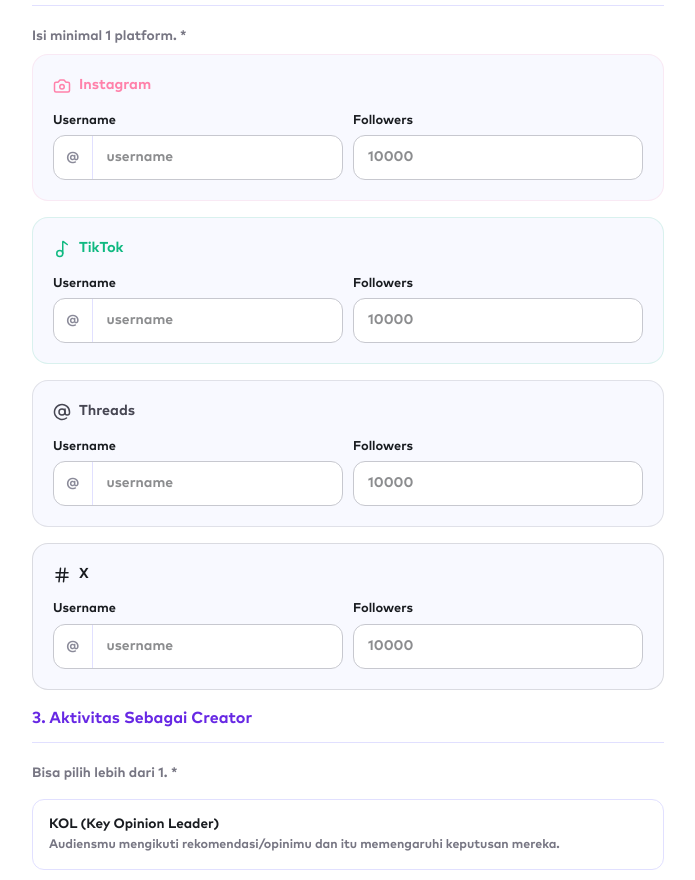
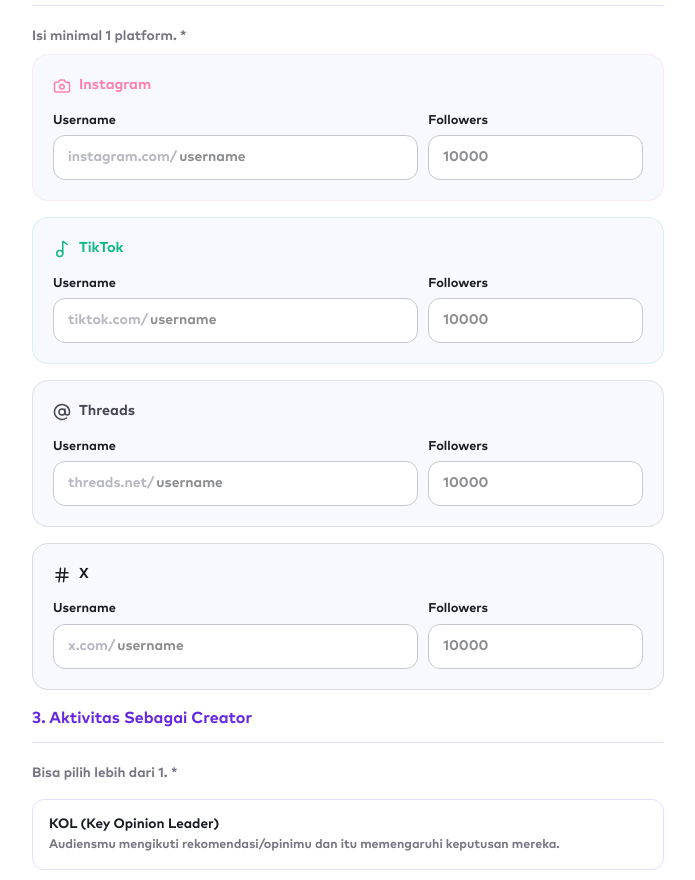
Before and after one commit to fabian4819/Azera-Frontend, a React (Vite) app: page /kol/register in a window 1280 px wide. Shown: the part 900-1780 px from the top of the page, without its empty margins (292-987 px from the left). Built offline with nearby package versions, Linux system fonts and the light colour scheme; no server answers.

Commit message:
Enhance KOL registration by adding profile URL generation and updating social platform structure

```diff
--- a/src/pages/KOLRegister.tsx
+++ b/src/pages/KOLRegister.tsx
@@ -12,11 +12,18 @@ const activities = [
   { value: 'live_streamer', label: 'Live Streamer', desc: 'Siaran langsung untuk interaksi dengan audiens atau bantu penjualan.' },
 ];
 const socialPlatforms = [
-  { value: 'instagram', label: 'Instagram', icon: Camera, color: '#ff81aa' },
-  { value: 'tiktok', label: 'TikTok', icon: Music2, color: '#10B981' },
-  { value: 'threads', label: 'Threads', icon: AtSign, color: '#464652' },
-  { value: 'x', label: 'X', icon: Hash, color: '#191c20' },
+  { value: 'instagram', label: 'Instagram', icon: Camera, color: '#ff81aa', prefix: 'instagram.com/' },
+  { value: 'tiktok', label: 'TikTok', icon: Music2, color: '#10B981', prefix: 'tiktok.com/' },
+  { value: 'threads', label: 'Threads', icon: AtSign, color: '#464652', prefix: 'threads.net/' },
+  { value: 'x', label: 'X', icon: Hash, color: '#191c20', prefix: 'x.com/' },
 ];
+
+const buildProfileUrl = (platform: string, username: string) => {
+  const clean = username.replace(/^@+/, '').trim();
+  if (!clean) return '';
+  const p = socialPlatforms.find((s) => s.value === platform);
+  return p ? `https://${p.prefix}${clean}` : '';
+};
 
 const WILAYAH_API = 'https://www.emsifa.com/api-wilayah-indonesia/api';
 
@@ -161,7 +168,7 @@ export default function KOLRegister() {
     try {
       const socialsPayload = Object.entries(socials)
         .filter(([, v]) => v?.username)
-        .map(([platform, v]) => ({ platform, username: v.username, profileUrl: v.profileUrl || '', followers: Number(v.followers) || 0 }));
+        .map(([platform, v]) => ({ platform, username: v.username, profileUrl: v.profileUrl || buildProfileUrl(platform, v.username), followers: Number(v.followers) || 0 }));
 
       const provinceName = provinces.find((p) => p.id === province)?.name || '';
       const cityName = cities.find((c) => c.id === city)?.name || '';
@@ -283,22 +290,22 @@ export default function KOLRegister() {
           <div ref={socialsRef}>
             <p style={{ color: '#777683', fontSize: '0.85rem', marginBottom: '8px', fontFamily: "var(--font-display)" }}>Isi minimal 1 platform. *</p>
             {fieldError?.section === 'socials' && <p style={fieldErrorTextStyle}>{fieldError.message}</p>}
-            {socialPlatforms.map(({ value, label, icon: Icon, color }) => (
+            {socialPlatforms.map(({ value, label, icon: Icon, color, prefix }) => (
               <div key={value} style={{ background: '#f8f9ff', border: `1px solid ${color}22`, borderRadius: '16px', padding: '20px', marginBottom: '16px' }}>
                 <div style={{ display: 'flex', alignItems: 'center', gap: '8px', marginBottom: '14px' }}>
                   <Icon size={18} color={color} />
                   <p style={{ fontFamily: "var(--font-display)", fontWeight: 700, color, fontSize: '0.9rem' }}>{label}</p>
                 </div>
-                <div style={{ display: 'grid', gridTemplateColumns: '1fr 1fr', gap: '10px' }} className="form-2col">
+                <div style={{ display: 'grid', gridTemplateColumns: '1.7fr 1fr', gap: '10px' }} className="form-2col">
                   <div>
                     <label style={labelStyle}>Username</label>
                     <div style={{ display: 'flex', alignItems: 'stretch', border: '1.5px solid #c7c8cf', borderRadius: '12px', background: 'white', overflow: 'hidden' }}>
-                      <span style={{ display: 'flex', alignItems: 'center', padding: '0 12px', color: '#8a8a99', fontFamily: "var(--font-display)", fontSize: '0.875rem', borderRight: '1.5px solid #e1e0ff' }}>@</span>
+                      <span style={{ display: 'flex', alignItems: 'center', paddingLeft: '14px', color: '#b7b7c2', fontFamily: "var(--font-display)", fontSize: '0.875rem', whiteSpace: 'nowrap' }}>{prefix}</span>
                       <input
                         value={socials[value]?.username || ''}
                         onChange={(e) => { setSocialField(value, 'username', e.target.value.replace(/^@+/, '')); setFieldError(null); }}
                         placeholder="username"
-                        style={{ flex: 1, minWidth: 0, border: 'none', outline: 'none', padding: '11px 14px', fontSize: '0.875rem', fontFamily: "var(--font-display)", color: '#191c20', background: 'transparent' }}
+                        style={{ flex: 1, minWidth: 0, border: 'none', outline: 'none', padding: '11px 14px 11px 2px', fontSize: '0.875rem', fontWeight: 600, fontFamily: "var(--font-display)", color: '#191c20', background: 'transparent' }}
                       />
                     </div>
                   </div>
```
